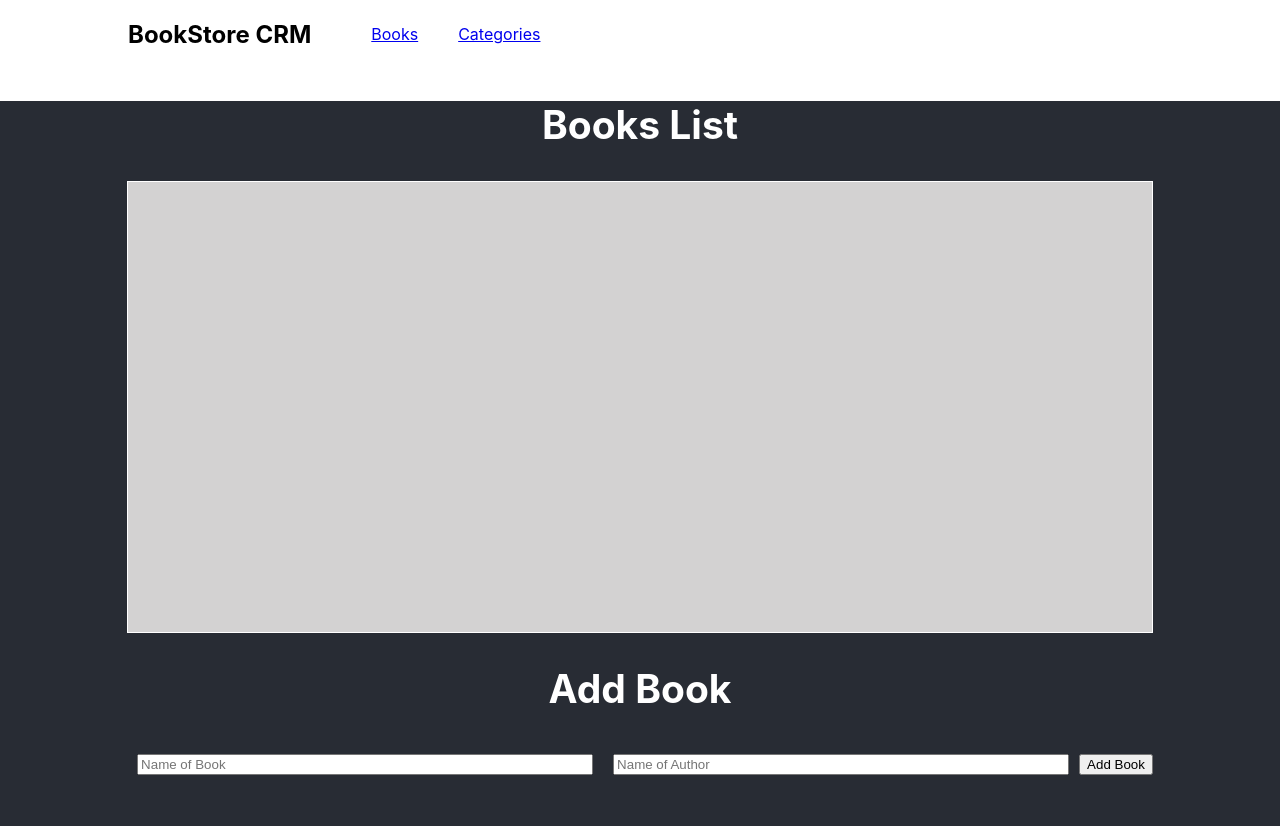
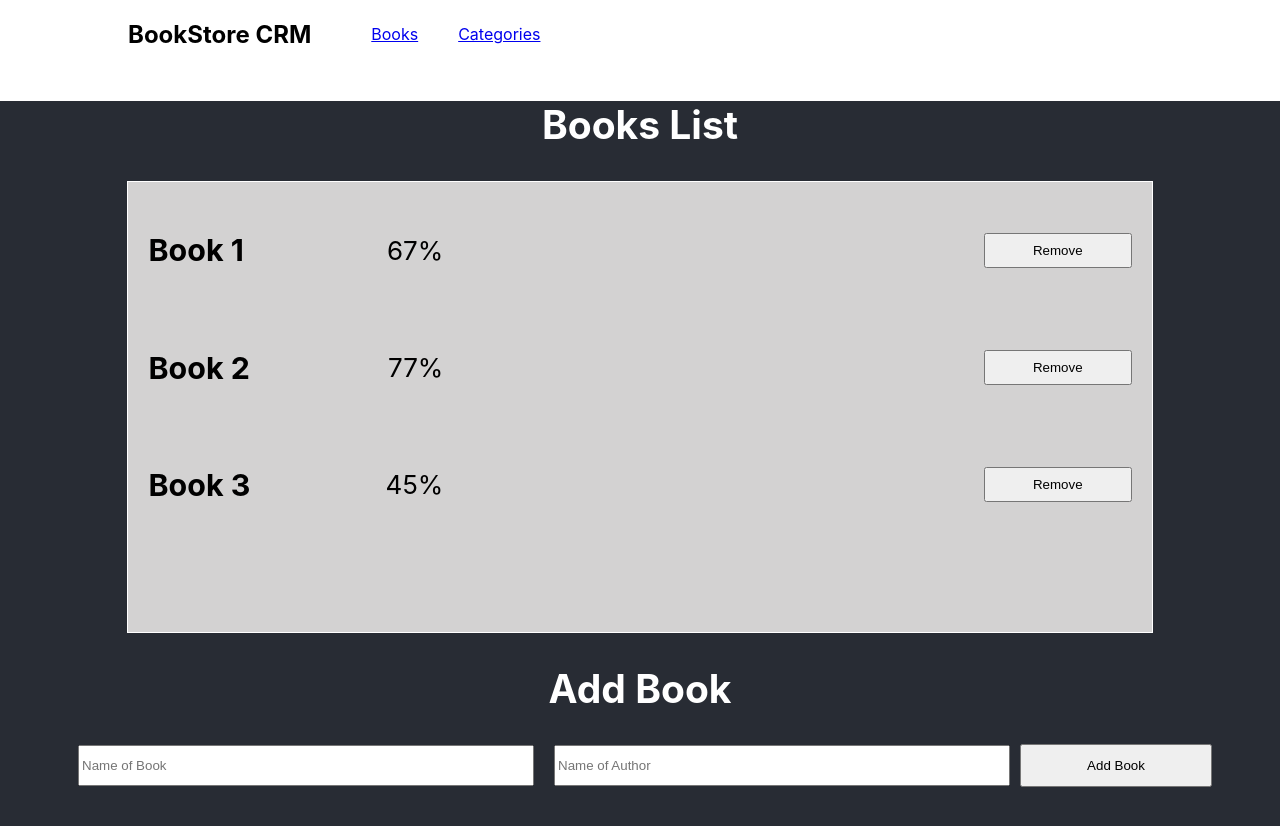
Before and after one commit to faizi2500/book-store, a React (Create React App) app: page / in a window 1280 px wide. Shown: the top 826 px of the page. Built offline with nearby package versions, Linux system fonts and the light colour scheme.

Commit message:
Add pre populated data to booklist section

```diff
--- a/package.json
+++ b/package.json
@@ -6,6 +6,7 @@
     "@testing-library/jest-dom": "^5.11.4",
     "@testing-library/react": "^11.1.0",
     "@testing-library/user-event": "^12.1.10",
+    "prop-types": "^15.7.2",
     "react": "^17.0.2",
     "react-dom": "^17.0.2",
     "react-redux": "^7.2.5",
--- a/src/components/App.css
+++ b/src/components/App.css
@@ -34,8 +34,34 @@
 
 input {
   width: 35%;
+  height: 35px;
+}
+
+.addBtn {
+  width: 15%;
+  height: 43px;
 }
 
 .formStyle input {
   margin-inline: 10px;
 }
+
+.bookRow {
+  margin: 2%;
+  display: flex;
+  justify-content: space-between;
+  align-items: center;
+  color: black
+}
+
+.removeBtn {
+  width: 15%;
+  height: 35px;
+}
+
+.bookDisplay {
+  display: flex;
+  align-items: center;
+  width: 30%;
+  justify-content: space-between;
+}
--- a/src/components/App.js
+++ b/src/components/App.js
@@ -6,6 +6,23 @@ import Navigation from './Navigation';
 import Input from './Input';
 
 function App() {
+  const books = [
+    {
+      id: 1,
+      title: 'Book 1',
+      completed: '67%',
+    },
+    {
+      id: 2,
+      title: 'Book 2',
+      completed: '77%',
+    },
+    {
+      id: 3,
+      title: 'Book 3',
+      completed: '45%',
+    },
+  ];
   return (
     <>
       <Navigation />
@@ -15,7 +32,7 @@ function App() {
         </Route>
         <Route exact path="/">
           <div className="App">
-            <Books />
+            <Books bookList={books} />
             <Input />
           </div>
         </Route>
--- a/src/components/Books.js
+++ b/src/components/Books.js
@@ -1,10 +1,25 @@
 import React from 'react';
 
-const Books = () => (
-  <div>
-    <h2>Books List</h2>
-    <section className="bookSection" />
-  </div>
-);
-
+const Books = (props) => {
+  const list = props;
+  return (
+    <div>
+      <h2>Books List</h2>
+      <section className="bookSection">
+        {list.bookList.map((book) => {
+          const name = book.title;
+          return (
+            <div key={book.id} className="bookRow">
+              <div className="bookDisplay">
+                <h3>{name}</h3>
+                <p>{book.completed}</p>
+              </div>
+              <button type="submit" className="removeBtn">Remove</button>
+            </div>
+          );
+        })}
+      </section>
+    </div>
+  );
+};
 export default Books;
--- a/src/components/Input.js
+++ b/src/components/Input.js
@@ -6,7 +6,7 @@ const Input = () => (
     <form className="formStyle">
       <input type="text" placeholder="Name of Book" />
       <input type="text" placeholder="Name of Author" />
-      <button type="submit">Add Book</button>
+      <button type="submit" className="addBtn">Add Book</button>
     </form>
   </>
 );
```
